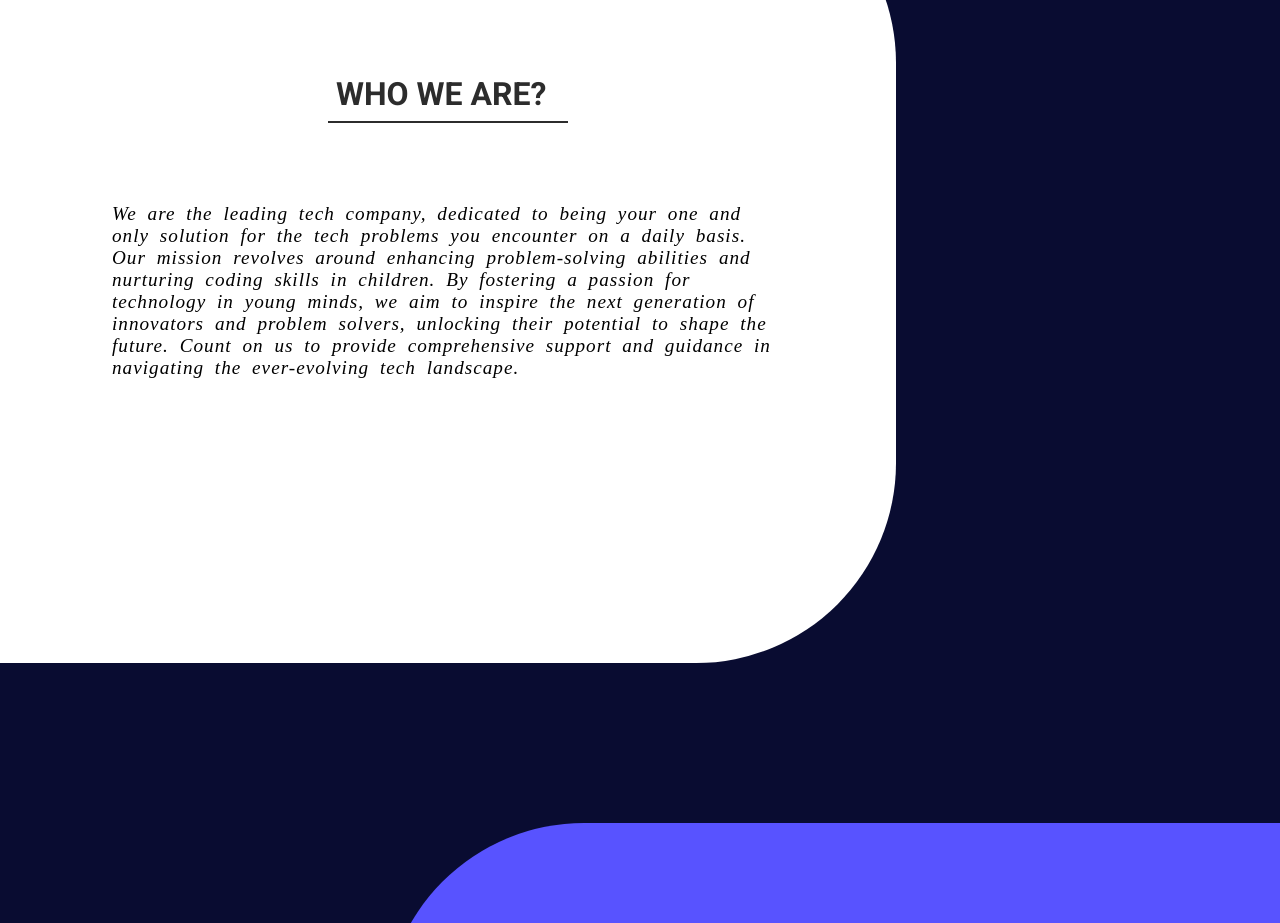
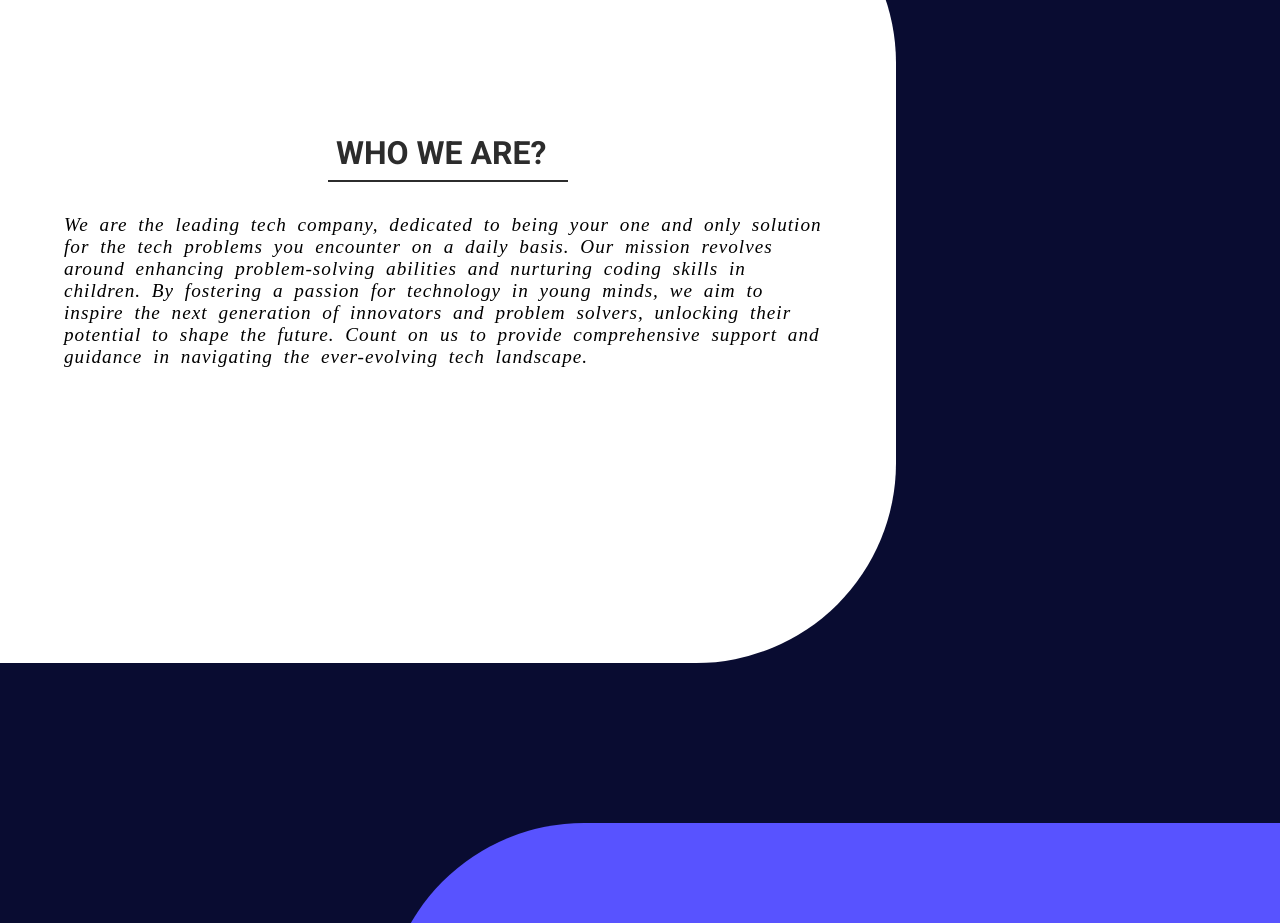
Before and after one commit to amarsrivastava68/codekids, a React (Create React App) app: page / in a window 1280 px wide. Shown: the part 1620-2543 px from the top of the page. Built offline with nearby package versions, Linux system fonts and the light colour scheme.

Commit message:
Update home.scss

```diff
--- a/src/styles/home.scss
+++ b/src/styles/home.scss
@@ -104,7 +104,7 @@
     }
 
     > p {
-      padding: 5rem;
+      padding: 2rem;
       letter-spacing: 1px;
       word-spacing: 5px;
       line-height: 170%;
```
